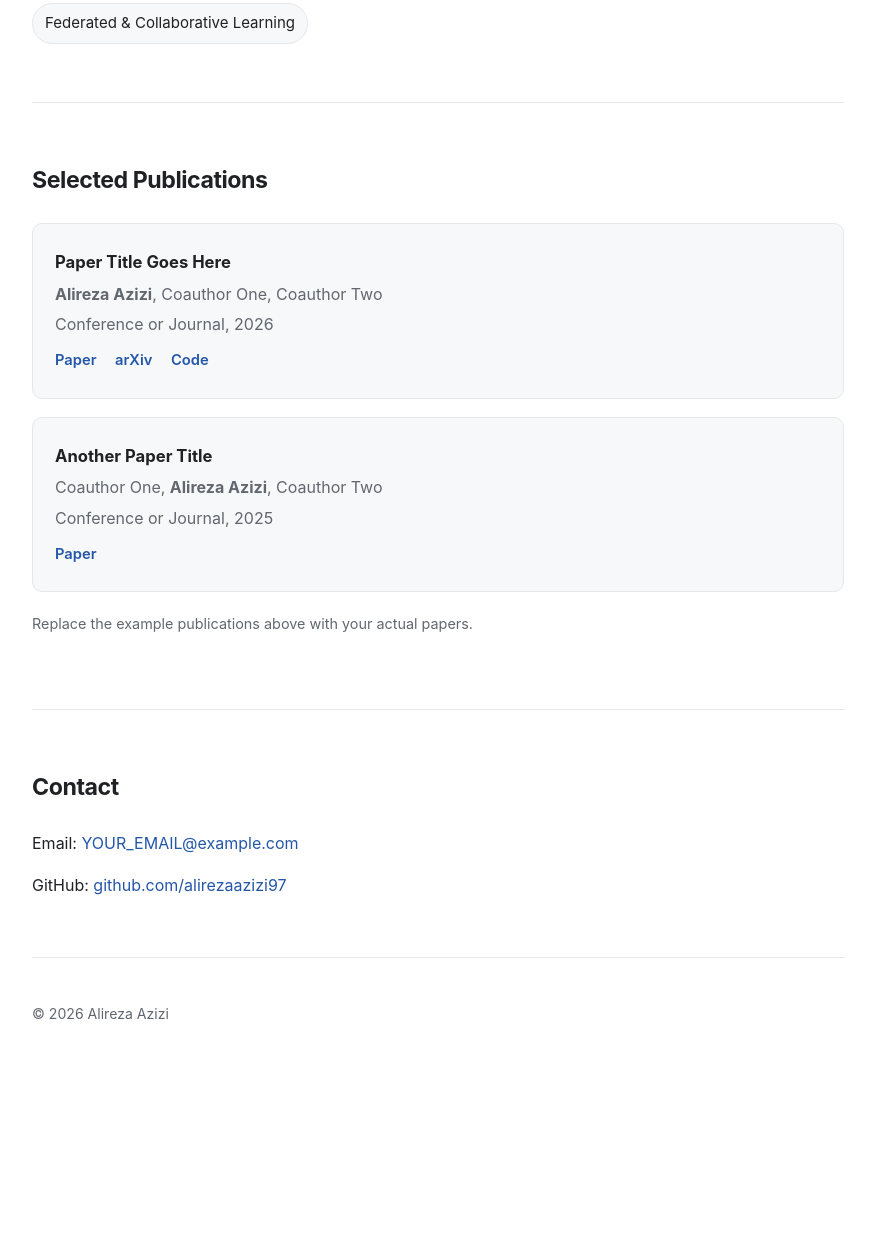
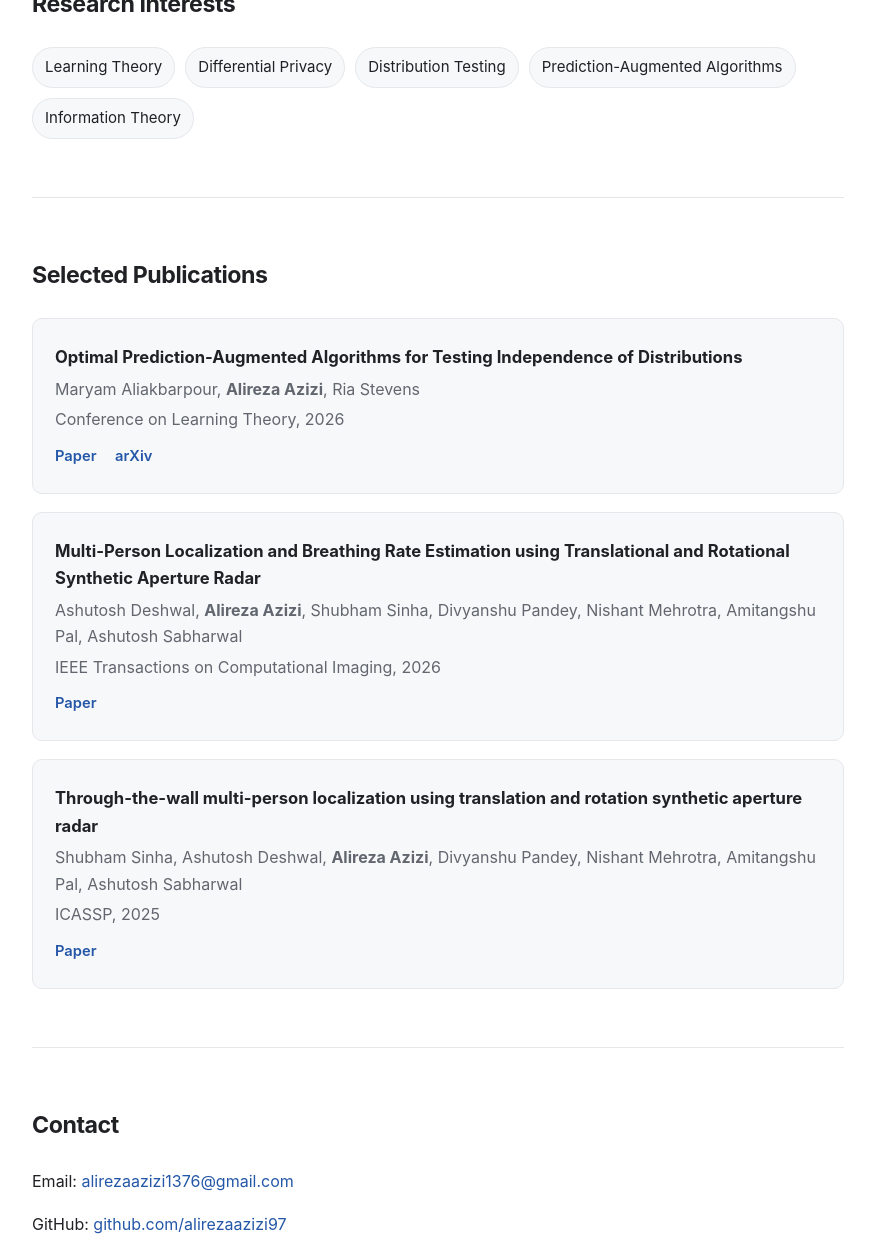
Before and after one commit to alirezaazizi97/alirezaazizi97.github.io, a plain HTML site: page index.html in a window 1280 px wide. Shown: the part 976-2216 px from the top of the page, without its empty margins (202-1077 px from the left). Before the commit the page ends 2060 px from the top, so only its background shows below. Drawn offline with Linux system fonts and the light colour scheme.

Commit message:
Update index.html

```diff
--- a/index.html
+++ b/index.html
@@ -57,23 +57,19 @@
           <a class="button" href="#publications">Publications</a>
           <a class="text-link" href="https://github.com/alirezaazizi97">GitHub</a>
           <a class="text-link" href="https://scholar.google.com/citations?user=c9WnWcIAAAAJ&hl=en">Google Scholar</a>
-          <a class="text-link" href="#">CV</a>
+          <a class="text-link" href="cv.pdf">CV</a>
         </div>
       </div>
     </section>
 
 
-    <!-- =========================================================
-         ABOUT
-         Write 1–3 short paragraphs about yourself.
-         ========================================================= -->
     <section id="about" class="section">
       <h2>About</h2>
 
       <div class="section-content">
         <p>
-          I am a PhD student working on problems at the intersection of
-          theoretical computer science, statistics, and machine learning.
+          I am a PhD student in the Department of Electrical and Computer Engineering at Rice University, advised by Dr. Maryam Aliakbarpour. I work on problems at the intersection of
+          theoretical computer science, statistical learning theory, and optimization.
         </p>
 
         <p>
@@ -82,19 +78,15 @@
           privacy, or heterogeneous data.
         </p>
 
-        <!-- Example:
         <p>
-          I am advised by <a href="ADVISOR-LINK">Professor Name</a>
-          at University Name.
+          Prior to joining Rice, I completed my Bachelor’s in Electrical Engineering at Sharif University of Technology.
         </p>
-        -->
       </div>
     </section>
 
 
     <!-- =========================================================
          RESEARCH INTERESTS
-         Add/remove items freely.
          ========================================================= -->
     <section id="research" class="section">
       <h2>Research Interests</h2>
@@ -104,14 +96,13 @@
         <span class="tag">Differential Privacy</span>
         <span class="tag">Distribution Testing</span>
         <span class="tag">Prediction-Augmented Algorithms</span>
-        <span class="tag">Federated &amp; Collaborative Learning</span>
+        <span class="tag">Information Theory</span>
       </div>
     </section>
 
 
     <!-- =========================================================
          PUBLICATIONS
-         Copy one <article>...</article> block for each paper.
          ========================================================= -->
     <section id="publications" class="section">
       <h2>Selected Publications</h2>
@@ -120,55 +111,67 @@
 
         <article class="publication">
           <p class="pub-title">
-            Paper Title Goes Here
+            Optimal Prediction-Augmented Algorithms for Testing Independence of Distributions
           </p>
 
           <p class="pub-authors">
-            <strong>Alireza Azizi</strong>, Coauthor One, Coauthor Two
+            Maryam Aliakbarpour, <strong>Alireza Azizi</strong>, Ria Stevens
           </p>
 
           <p class="pub-venue">
-            Conference or Journal, 2026
+            Conference on Learning Theory, 2026
           </p>
 
           <p class="pub-links">
-            <a href="#">Paper</a>
-            <a href="#">arXiv</a>
-            <a href="#">Code</a>
+            <a href="https://proceedings.mlr.press/v336/aliakbarpour26a.html">Paper</a>
+            <a href="https://arxiv.org/abs/2603.04635">arXiv</a>
           </p>
         </article>
 
 
         <article class="publication">
           <p class="pub-title">
-            Another Paper Title
+            Multi-Person Localization and Breathing Rate Estimation using Translational and Rotational Synthetic Aperture Radar
           </p>
 
           <p class="pub-authors">
-            Coauthor One, <strong>Alireza Azizi</strong>, Coauthor Two
+            Ashutosh Deshwal, <strong>Alireza Azizi</strong>, Shubham Sinha, Divyanshu Pandey, Nishant Mehrotra, Amitangshu Pal, Ashutosh Sabharwal
           </p>
 
           <p class="pub-venue">
-            Conference or Journal, 2025
+            IEEE Transactions on Computational Imaging, 2026
           </p>
 
           <p class="pub-links">
-            <a href="#">Paper</a>
+            <a href="https://ieeexplore.ieee.org/abstract/document/11522986">Paper</a>
+          </p>
+        </article>
+
+        <article class="publication">
+          <p class="pub-title">
+            Through-the-wall multi-person localization using translation and rotation synthetic aperture radar
+          </p>
+
+          <p class="pub-authors">
+             Shubham Sinha, Ashutosh Deshwal, <strong>Alireza Azizi</strong>, Divyanshu Pandey, Nishant Mehrotra, Amitangshu Pal, Ashutosh Sabharwal
+          </p>
+
+          <p class="pub-venue">
+            ICASSP, 2025
+          </p>
+
+          <p class="pub-links">
+            <a href="https://ieeexplore.ieee.org/abstract/document/10888967">Paper</a>
           </p>
         </article>
 
       </div>
 
-      <!-- Delete this paragraph after adding your real papers -->
-      <p class="note">
-        Replace the example publications above with your actual papers.
-      </p>
     </section>
 
 
     <!-- =========================================================
          CONTACT
-         Replace placeholders with whatever you want to make public.
          ========================================================= -->
     <section id="contact" class="section">
       <h2>Contact</h2>
@@ -176,7 +179,7 @@
       <div class="section-content">
         <p>
           Email:
-          <a href="mailto:YOUR_EMAIL@example.com">YOUR_EMAIL@example.com</a>
+          <a href="mailto:alirezaazizi1376@gmail.com">alirezaazizi1376@gmail.com</a>
         </p>
 
         <p>
@@ -186,11 +189,6 @@
           </a>
         </p>
 
-        <!-- Optional:
-        <p>
-          Office: Building Name, Room 123
-        </p>
-        -->
       </div>
     </section>
 
```
